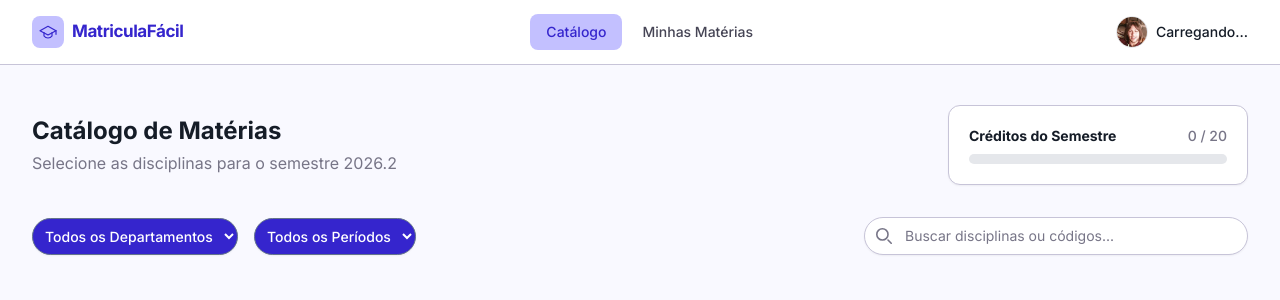
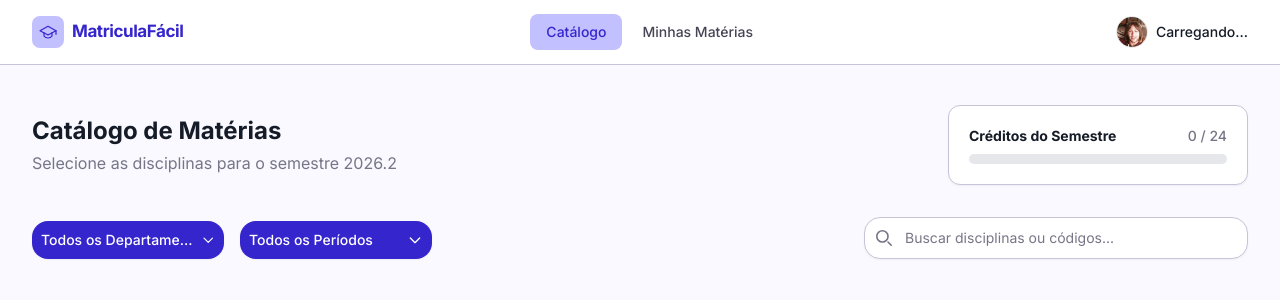
Before and after one commit to carloskiyoto/matricula_facil_trainee_catijr, a React (Vite) app in the folder frontend-example/: page /dashboard in a window 1280 px wide. Shown: the top 300 px of the page. Built offline with nearby package versions, Linux system fonts and the light colour scheme.

Commit message:
fix: fixed docker-compose.yml and new Dockerfile. feat: new frontend animations, subject status for Aprovado and Reprovado

```diff
--- a/frontend-example/package.json
+++ b/frontend-example/package.json
@@ -9,6 +9,7 @@
     "preview": "vite preview"
   },
   "dependencies": {
+    "framer-motion": "^12.42.2",
     "react": "^18.3.1",
     "react-dom": "^18.3.1",
     "react-router-dom": "^7.18.1"
--- a/frontend-example/src/App.tsx
+++ b/frontend-example/src/App.tsx
@@ -44,7 +44,7 @@ export default function App() {
               name: alunoNome,
               email: 'aluno@institucional.edu.br', // temporario
               curso: 'Ciência da Computação',      // exemplo geral
-              periodo: '1º Período',
+              periodo: '2º Período',
               avatar: fotoAvatar,
               avatarUrl: fotoAvatar
             })
@@ -64,7 +64,7 @@ export default function App() {
 
           //calcula os créditos iniciais baseados nos dados que vieram do banco
           const iniciais = dados
-            .filter((m: Disciplina) => m.matriculada)
+            .filter((m: Disciplina) => m.matriculada && m.statusConclusao !== 'Aprovado')
             .reduce((soma: number, m: Disciplina) => soma + m.creditos, 0);
 
           setCreditosTotais(iniciais);
--- a/frontend-example/src/pages/DashboardPage.tsx
+++ b/frontend-example/src/pages/DashboardPage.tsx
@@ -4,6 +4,60 @@ import { Disciplina } from "../types"
 import DisciplinaCard from "../components/DisciplinaCard"
 import BarraCreditos from '../components/BarraCreditos'
 import { useState } from 'react'
+//menu animado
+function FiltroCustomizado({ valor, onChange, opcoes, placeholder }: { valor: string, onChange: (v: string) => void, opcoes: string[], placeholder: string }) {
+    const [aberto, setAberto] = useState(false);
+    const selecionado = valor === '';
+
+    return (
+        <div className="relative w-full sm:w-auto">
+            {/* O Botão que o usuário clica */}
+            <button
+                type="button"
+                onClick={() => setAberto(!aberto)}
+                onBlur={() => setTimeout(() => setAberto(false), 150)}
+                className={`flex items-center justify-between w-full sm:w-48 border rounded-2xl p-2 text-sm shadow-sm transition-all duration-300 ease-in-out focus:outline-none focus:ring-2 focus:ring-brand-primary ${
+                    selecionado
+                        ? "bg-brand-primary text-white border-transparent hover:bg-indigo-700 hover:shadow-md"
+                        : "bg-ui-bg text-ui-dark border-slate-300 hover:bg-slate-100"
+                }`}
+            >
+                <span className="truncate mr-2 font-medium">{valor || placeholder}</span>
+
+                {/* Ícone de setinha que gira suavemente quando abre */}
+                <svg className={`w-4 h-4 transition-transform duration-300 ${aberto ? 'rotate-180' : ''}`} fill="none" stroke="currentColor" viewBox="0 0 24 24">
+                    <path strokeLinecap="round" strokeLinejoin="round" strokeWidth="2" d="M19 9l-7 7-7-7" />
+                </svg>
+            </button>
+
+            {/* A Lista Animada que cai por cima da tela */}
+            <div
+                className={`absolute z-20 w-full mt-2 bg-white border border-slate-200 rounded-2xl shadow-xl transition-all duration-300 origin-top ${
+                    aberto ? "opacity-100 scale-y-100 translate-y-0 visible" : "opacity-0 scale-y-95 -translate-y-2 invisible"
+                }`}
+            >
+                <ul className="max-h-60 overflow-y-auto p-1 scrollbar-thin scrollbar-thumb-slate-200 scrollbar-track-transparent">
+                    <li
+                        onClick={() => { onChange(''); setAberto(false); }}
+                        className={`p-2 text-sm rounded-xl cursor-pointer transition-colors duration-150 ${selecionado ? 'bg-brand-primary/10 text-brand-primary font-bold' : 'text-slate-600 hover:bg-slate-50'}`}
+                    >
+                        {placeholder}
+                    </li>
+                    {opcoes.map(opcao => (
+                        <li
+                            key={opcao}
+                            onClick={() => { onChange(opcao); setAberto(false); }}
+                            className={`p-2 text-sm rounded-xl cursor-pointer transition-colors duration-150 ${valor === opcao ? 'bg-brand-primary text-white font-bold' : 'text-slate-600 hover:bg-slate-50'}`}
+                        >
+                            {opcao}
+                        </li>
+                    ))}
+                </ul>
+            </div>
+        </div>
+    );
+}
+
 interface DashboardPageProps {
     disciplinas: Disciplina[]
     setDisciplinas: React.Dispatch<React.SetStateAction<Disciplina[]>>
@@ -25,8 +79,7 @@ export default function DashboardPage({ disciplinas, setDisciplinas, creditosTot
 
     const disciplinasFiltradas = disciplinas.filter(materia => {
             const matchDepartamento = filtroDepartamento === '' || materia.departamento === filtroDepartamento
-            const matchPeriodo = filtroPeriodo === '' || String(materia.periodo) === filtroPeriodo
-
+const matchPeriodo = filtroPeriodo === '' || `${materia.periodo}º Período` === filtroPeriodo
 
             // funciona mesmo se o usuário digitar em maiusculo ou minusculo
             const nomeMateria = materia.nome ? materia.nome.toLowerCase() : ''
@@ -68,75 +121,47 @@ export default function DashboardPage({ disciplinas, setDisciplinas, creditosTot
 
                         {/* Barra de Créditos */}
                         <div className="flex justify-end">
-                            <BarraCreditos creditosAtuais={creditosTotais} creditosMaximos={20} />
+                            <BarraCreditos creditosAtuais={creditosTotais} creditosMaximos={24} />
                         </div>
                     </div>
 
                     <div className="flex flex-col md:flex-row justify-between gap-4 mb-6 md:items-end w-full">
 
+                                        {/* Bloco da Esquerda: Novos Filtros Animados */}
                                         <div className="flex flex-col sm:flex-row gap-4">
-                            {/* 1. Select de Departamentos com estilo condicional */}
-                            <select
-                                className={
-                                    filtroDepartamento === ''
-                                        ? "w-full sm:w-auto border border-slate-500 rounded-full p-2 bg-brand-primary text-white shadow-sm text-sm focus:outline-none focus:ring-2 focus:ring-brand-primary font-medium"
-                                        : "w-full sm:w-auto border border-slate-300 rounded-full p-2 bg-ui-bg text-ui-dark shadow-sm text-sm focus:outline-none focus:ring-2 focus:ring-brand-primary"
-                                }
-                                value={filtroDepartamento}
-                                onChange={(e) => setFiltroDepartamento(e.target.value)}
-                            >
-                                <option value="">Todos os Departamentos</option>
-                                {departamentos.map(dep => (
-                                    <option key={dep} value={dep} className="bg-white text-slate-700">{dep}</option>
-                                ))}
-                            </select>
+                                            <FiltroCustomizado
+                                                valor={filtroDepartamento}
+                                                onChange={setFiltroDepartamento}
+                                                opcoes={departamentos}
+                                                placeholder="Todos os Departamentos"
+                                            />
 
-                            {/* 2. Select de Períodos com estilo condicional */}
-                            <select
-                                className={
-                                    filtroPeriodo === ''
-                                        ? "w-full sm:w-auto border border-slate-500 rounded-full p-2 bg-brand-primary text-white shadow-sm text-sm focus:outline-none focus:ring-2 focus:ring-brand-primary font-medium"
-                                        : "w-full sm:w-auto border border-slate-300 rounded-full p-2 bg-slate-50 text-ui-dark shadow-sm text-sm focus:outline-none focus:ring-2 focus:ring-brand-primary"
-                                }
-                                value={filtroPeriodo}
-                                onChange={(e) => setFiltroPeriodo(e.target.value)}
-                            >
-                                <option value="">Todos os Períodos</option>
-                                {periodos.map(per => (
-                                    <option key={per} value={per} className="bg-white text-slate-700">{per}º Período</option>
-                                ))}
-                            </select>
+                                            <FiltroCustomizado
+                                                valor={filtroPeriodo}
+                                                onChange={setFiltroPeriodo}
+                                                opcoes={periodos.map(p => `${p}º Período`)}
+                                                placeholder="Todos os Períodos"
+                                            />
                                         </div>
 
-                        {/* Container da Busca */}
-                        <div className="w-full md:w-96 relative">
-                            {/* ✨ O ÍCONE DE LUPA: Fica posicionado de forma absoluta por cima do input */}
+                                        {/* Bloco da Direita: Busca com Animação Suave */}
+                                        <div className="w-full md:w-96 relative group">
+                                            <div className="relative">
                                                 <div className="absolute inset-y-0 left-0 flex items-center pl-3 pointer-events-none">
-                                <svg
-                                    className="w-4 h-4 text-ui-muted"
-                                    aria-hidden="true"
-                                    xmlns="http://www.w3.org/2000/svg"
-                                    fill="none"
-                                    viewBox="0 0 20 20"
-                                >
-                                    <path
-                                        stroke="currentColor"
-                                        strokeLinecap="round"
-                                        strokeLinejoin="round"
-                                        strokeWidth="2"
-                                        d="m19 19-4-4m0-7A7 7 0 1 1 1 8a7 7 0 0 1 14 0Z"
-                                    />
+                                                    {/* O Ícone de lupa que muda de cor ao focar */}
+                                                    <svg className="w-4 h-4 text-ui-muted transition-colors duration-300 group-focus-within:text-brand-primary" aria-hidden="true" xmlns="http://www.w3.org/2000/svg" fill="none" viewBox="0 0 20 20">
+                                                        <path stroke="currentColor" strokeLinecap="round" strokeLinejoin="round" strokeWidth="2" d="m19 19-4-4m0-7A7 7 0 1 1 1 8a7 7 0 0 1 14 0Z"/>
                                                     </svg>
                                                 </div>
-
-                            {/* ✨ O INPUT: Ganhando um recuo extra na esquerda (pl-10) para o texto não atropelar a lupa */}
                                                 <input
                                                     type="text"
                                                     placeholder="Buscar disciplinas ou códigos..."
                                                     value={buscaTexto}
                                                     onChange={(e) => setBuscaTexto(e.target.value)}
-                                className="w-full border border-ui-border rounded-full py-2 pl-10 pr-3 text-ui-dark bg-white focus:outline-none focus:ring-2 focus:ring-brand-primary placeholder:text-ui-muted text-sm shadow-sm"
+                                                    // ✨ As classes de transição (transition-all, hover, shadow) fazem a mágica aqui:
+                                                    className="w-full border border-ui-border rounded-2xl py-2.5 pl-10 pr-3 text-ui-dark bg-white transition-all duration-300 ease-in-out hover:border-slate-400 hover:shadow-md focus:outline-none focus:ring-4 focus:ring-brand-primary/20 focus:border-brand-primary focus:-translate-y-0.5 placeholder:text-ui-muted text-sm shadow-sm"
                                                 />
+                                            </div>
                                         </div>
                                     </div>
 
--- a/frontend-example/src/pages/DetalhesDisciplinaPage.tsx
+++ b/frontend-example/src/pages/DetalhesDisciplinaPage.tsx
@@ -43,6 +43,8 @@ export default function DetalhesDisciplinaPage({ disciplinas }: DetalhesProps) {
                                     <li><strong>📚 Créditos:</strong> {disciplina.creditos}</li>
                                     <li><strong>🕒 Horário:</strong> {disciplina.horario}</li>
                                     <li><strong>👥 Vagas Totais:</strong> {disciplina.vagas}</li>
+                                    <li><strong>⏳ Período:</strong> {disciplina.periodo}</li>
+                                    <li><strong>🏢 Departamento:</strong> {disciplina.departamento}</li>
                                     <li><strong>✨ Status:</strong> {disciplina.matriculada ? 'Cursando' : 'Não matriculado'}</li>
                                 </ul>
                             </div>
--- a/frontend-example/src/pages/MinhasMateriasPage.tsx
+++ b/frontend-example/src/pages/MinhasMateriasPage.tsx
@@ -13,7 +13,7 @@ interface MinhasMateriasPageProps {
 export default function MinhasMateriasPage({ disciplinas, setDisciplinas, setCreditosTotais, usuarioLogado }: MinhasMateriasPageProps) {
 
 
-    const minhasDisciplinas = disciplinas.filter(materia => materia.matriculada === true)
+    const minhasDisciplinas = disciplinas.filter(materia => materia.matriculada === true && materia.statusConclusao !== 'Aprovado')
 
     const handleCancelamento = (materiaId: number, creditos: number) => {
         setCreditosTotais(prev => prev - creditos)
--- a/frontend-example/src/types/index.ts
+++ b/frontend-example/src/types/index.ts
@@ -24,4 +24,5 @@ export interface Disciplina {
   matriculada: boolean
   departamento: string
   periodo: number
+  statusConclusao?: string
 }
```
Also changed, not shown: frontend-example/src/components/DashboardHeader.tsx (+14 -9 lines), frontend-example/src/components/DisciplinaCard.tsx (+60 -17 lines), 1 other file (tests, documents, lock files or other folders). Lines whose indentation alone changed are shown as unchanged.
